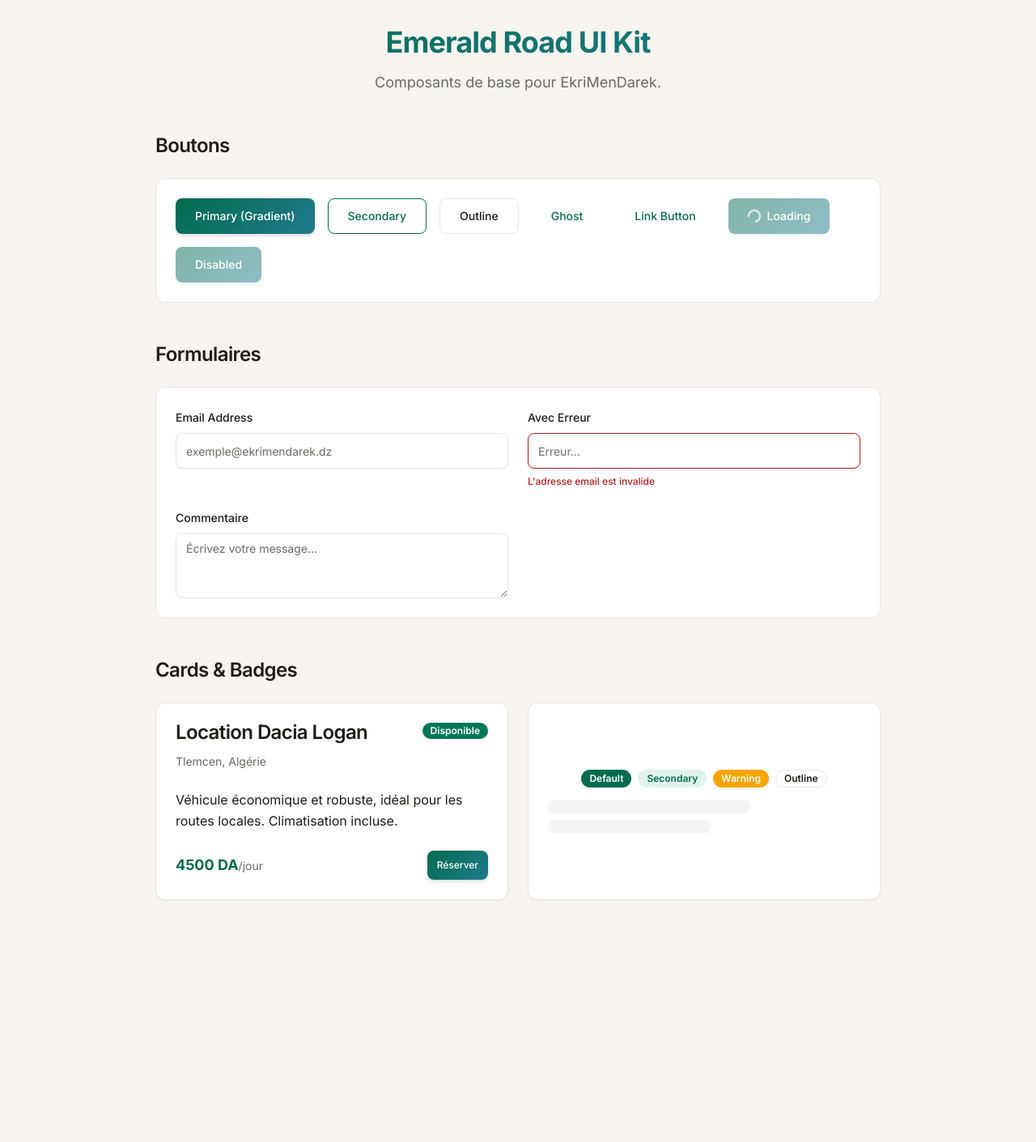
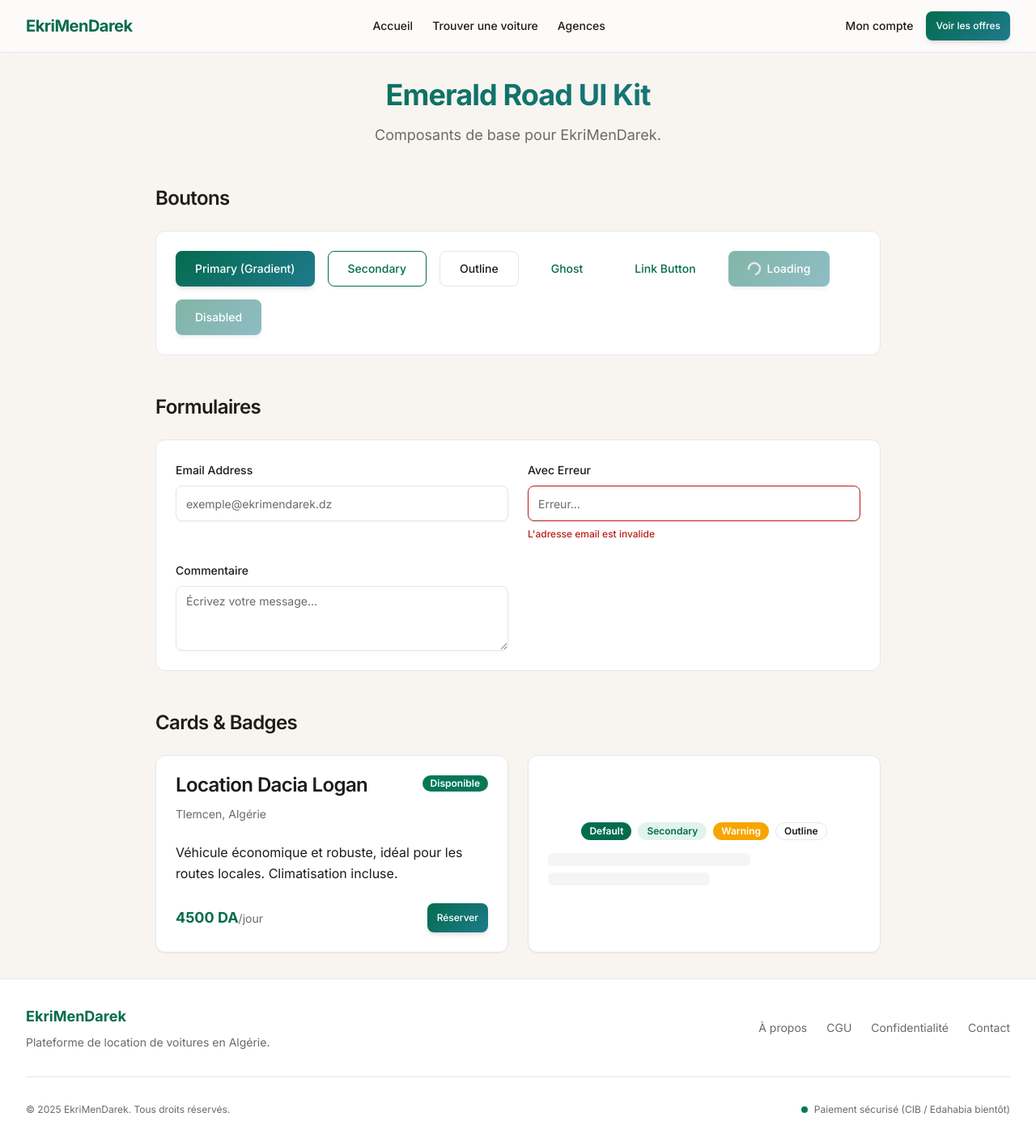
Before and after one commit to echeballah-coder/ekrimendarek-fullstack, a Next.js app in the folder frontend/: page / in a window 1280 px wide. Shown: the whole page at 81% size. Before the commit the page ends 1144 px from the top, so only its background shows below. Built offline with nearby package versions, Linux system fonts and the light colour scheme.

Commit message:
Étape 5 : mise en place du layout global (Header + Footer)

```diff
--- a/frontend/app/layout.tsx
+++ b/frontend/app/layout.tsx
@@ -9,6 +9,9 @@ export const metadata: Metadata = {
     description: 'Plateforme de location de voitures simplifiée pour l\'Algérie',
 }
 
+import { Header } from '@/components/layout/Header'
+import { Footer } from '@/components/layout/Footer'
+
 export default function RootLayout({
     children,
 }: {
@@ -16,8 +19,12 @@ export default function RootLayout({
 }) {
     return (
         <html lang="fr">
-            <body className={`${inter.variable} font-sans bg-brand-background text-brand-text antialiased`}>
-                {children}
+            <body className={`${inter.variable} font-sans bg-brand-background text-brand-text antialiased min-h-screen flex flex-col`}>
+                <Header />
+                <main className="flex-1">
+                    {children}
+                </main>
+                <Footer />
             </body>
         </html>
     )
--- a/frontend/app/page.tsx
+++ b/frontend/app/page.tsx
@@ -7,7 +7,7 @@ import { Skeleton } from "@/components/ui/Skeleton"
 
 export default function Home() {
     return (
-        <main className="min-h-screen bg-brand-background p-8 font-sans">
+        <div className="p-8 font-sans">
             <div className="max-w-4xl mx-auto space-y-12">
 
                 {/* Header */}
@@ -81,6 +81,6 @@ export default function Home() {
                 </section>
 
             </div>
-        </main>
+        </div>
     )
 }
--- /dev/null
+++ b/frontend/components/layout/Footer.tsx
@@ -0,0 +1,44 @@
+import Link from "next/link"
+
+export function Footer() {
+    return (
+        <footer className="border-t border-brand-border bg-brand-surface">
+            <div className="container mx-auto px-4 py-8 sm:px-6 lg:px-8">
+                <div className="flex flex-col md:flex-row justify-between items-center gap-6">
+
+                    <div className="text-center md:text-left">
+                        <h3 className="text-lg font-bold text-brand-accent">EkriMenDarek</h3>
+                        <p className="text-sm text-brand-textMuted mt-1">
+                            Plateforme de location de voitures en Algérie.
+                        </p>
+                    </div>
+
+                    <nav className="flex flex-wrap justify-center gap-6">
+                        <Link href="#" className="text-sm text-brand-textMuted hover:text-brand-accent transition-colors">
+                            À propos
+                        </Link>
+                        <Link href="#" className="text-sm text-brand-textMuted hover:text-brand-accent transition-colors">
+                            CGU
+                        </Link>
+                        <Link href="#" className="text-sm text-brand-textMuted hover:text-brand-accent transition-colors">
+                            Confidentialité
+                        </Link>
+                        <Link href="#" className="text-sm text-brand-textMuted hover:text-brand-accent transition-colors">
+                            Contact
+                        </Link>
+                    </nav>
+                </div>
+
+                <div className="mt-8 border-t border-brand-border pt-8 flex flex-col md:flex-row justify-between items-center gap-4">
+                    <p className="text-xs text-brand-textMuted text-center md:text-left">
+                        &copy; {new Date().getFullYear()} EkriMenDarek. Tous droits réservés.
+                    </p>
+                    <p className="text-xs text-brand-textMuted flex items-center gap-2">
+                        <span className="w-2 h-2 rounded-full bg-brand-success"></span>
+                        Paiement sécurisé (CIB / Edahabia bientôt)
+                    </p>
+                </div>
+            </div>
+        </footer>
+    )
+}
--- /dev/null
+++ b/frontend/components/layout/Header.tsx
@@ -0,0 +1,45 @@
+import Link from "next/link"
+import { Button } from "@/components/ui/Button"
+
+export function Header() {
+    return (
+        <header className="sticky top-0 z-50 w-full border-b border-brand-border bg-brand-surface/95 backdrop-blur supports-[backdrop-filter]:bg-brand-surface/60">
+            <div className="container mx-auto flex h-16 items-center justify-between px-4 sm:px-6 lg:px-8">
+                <div className="flex items-center gap-2">
+                    <Link href="/" className="text-xl font-bold tracking-tight text-brand-accent">
+                        EkriMenDarek
+                    </Link>
+                </div>
+
+                {/* Desktop Navigation */}
+                <nav className="hidden md:flex items-center gap-6">
+                    <Link href="#" className="text-sm font-medium text-brand-text hover:text-brand-accent transition-colors">
+                        Accueil
+                    </Link>
+                    <Link href="#" className="text-sm font-medium text-brand-text hover:text-brand-accent transition-colors">
+                        Trouver une voiture
+                    </Link>
+                    <Link href="#" className="text-sm font-medium text-brand-text hover:text-brand-accent transition-colors">
+                        Agences
+                    </Link>
+                </nav>
+
+                <div className="flex items-center gap-4">
+                    <Link href="#" className="hidden md:block text-sm font-medium text-brand-text hover:text-brand-accent transition-colors">
+                        Mon compte
+                    </Link>
+                    <Button variant="primary" size="sm" className="hidden sm:inline-flex">
+                        Voir les offres
+                    </Button>
+                    {/* Mobile Menu Placeholder - Simple Icon for now */}
+                    <button className="md:hidden text-brand-text p-2">
+                        <span className="sr-only">Menu</span>
+                        <svg xmlns="http://www.w3.org/2000/svg" fill="none" viewBox="0 0 24 24" strokeWidth={1.5} stroke="currentColor" className="w-6 h-6">
+                            <path strokeLinecap="round" strokeLinejoin="round" d="M3.75 6.75h16.5M3.75 12h16.5m-16.5 5.25h16.5" />
+                        </svg>
+                    </button>
+                </div>
+            </div>
+        </header>
+    )
+}
```
